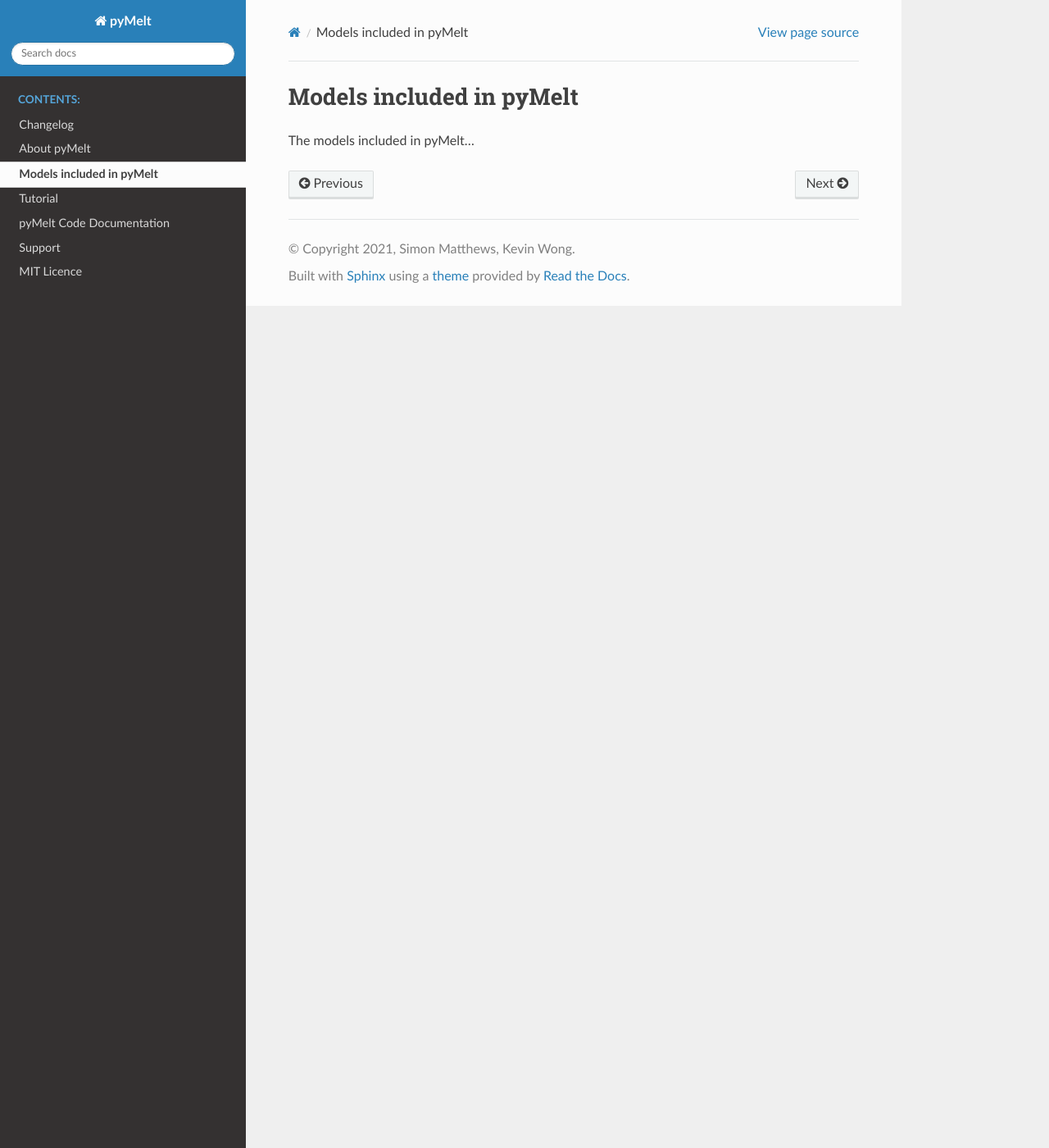
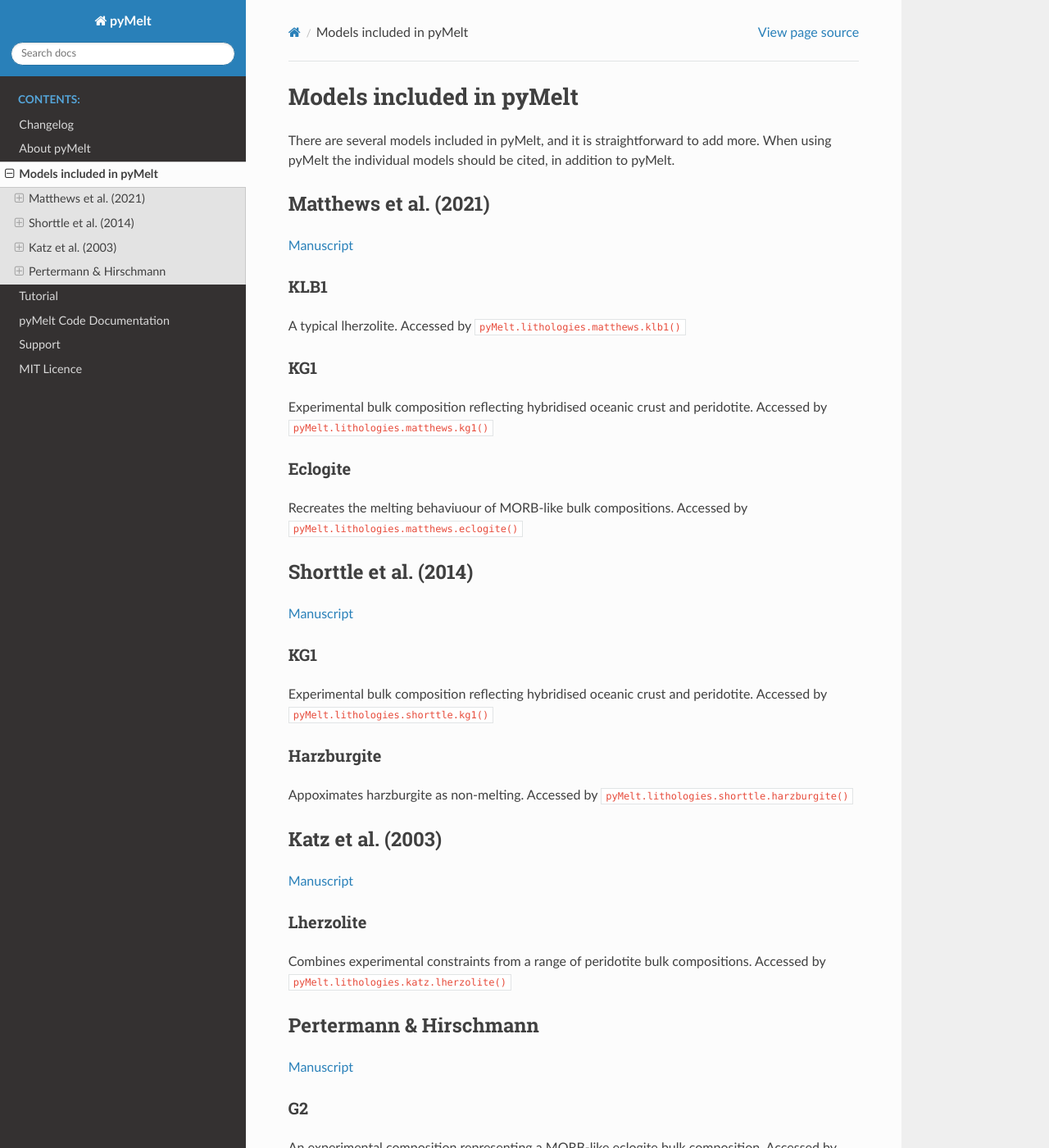
Before and after one commit to simonwmatthews/pyMelt, a Sphinx documentation site: the page built from docs/source/models.rst, in a window 1280 px wide and 1400 px high. Shown: the whole window at 82% size. Built offline with Sphinx 7.4.7 and the Read the Docs theme 2.0.0, drawn with Linux system fonts in a browser that asks for light colours; formulas are drawn with MathJax 3; some of the changed text lies outside the part shown.

Commit message:
Documentation updates

```diff
--- a/docs/source/about.rst
+++ b/docs/source/about.rst
@@ -15,6 +15,9 @@
 
    Simon Matthews, Oliver Shorttle, & Kevin Wong. (2020). simonwmatthews/pyMelt: First Release (v1.0). Zenodo. https://doi.org/10.5281/zenodo.4011814
 
+   .. image:: https://zenodo.org/badge/DOI/10.5281/zenodo.5513675.svg
+      :target: https://doi.org/10.5281/zenodo.5513675
+
 You should also cite the individual pure-lithology melting models used in the calculation. See the
 models page for more information.
 
--- a/docs/source/index.rst
+++ b/docs/source/index.rst
@@ -42,3 +42,6 @@
 * :ref:`genindex`
 * :ref:`modindex`
 * :ref:`search`
+
+.. image:: https://zenodo.org/badge/DOI/10.5281/zenodo.5513675.svg
+   :target: https://doi.org/10.5281/zenodo.5513675
--- a/docs/source/models.rst
+++ b/docs/source/models.rst
@@ -2,4 +2,55 @@
 Models included in pyMelt
 #########################
 
-The models included in pyMelt...
+There are several models included in pyMelt, and it is straightforward to add more. When using
+pyMelt the individual models should be cited, in addition to pyMelt.
+
+Matthews et al. (2021)
+----------------------
+`Manuscript <https://doi.org/10.1029/2020GC009157>`_
+
+KLB1
+^^^^
+A typical lherzolite. Accessed by ``pyMelt.lithologies.matthews.klb1()``
+
+KG1
+^^^^
+Experimental bulk composition reflecting hybridised oceanic crust and peridotite.
+Accessed by ``pyMelt.lithologies.matthews.kg1()``
+
+Eclogite
+^^^^^^^^
+Recreates the melting behaviuour of MORB-like bulk compositions.
+Accessed by ``pyMelt.lithologies.matthews.eclogite()``
+
+Shorttle et al. (2014)
+----------------------
+`Manuscript <https://doi.org/10.1016/j.epsl.2014.03.040>`_
+
+KG1
+^^^^
+Experimental bulk composition reflecting hybridised oceanic crust and peridotite.
+Accessed by ``pyMelt.lithologies.shorttle.kg1()``
+
+Harzburgite
+^^^^^^^^^^^
+Appoximates harzburgite as non-melting.
+Accessed by ``pyMelt.lithologies.shorttle.harzburgite()``
+
+Katz et al. (2003)
+------------------
+`Manuscript <https://doi.org/10.1029/2002GC000433>`_
+
+Lherzolite
+^^^^^^^^^^
+Combines experimental constraints from a range of peridotite bulk compositions.
+Accessed by ``pyMelt.lithologies.katz.lherzolite()``
+
+Pertermann & Hirschmann
+-----------------------
+`Manuscript <https://doi.org/10.1093/petrology/egg074>`_
+
+G2
+^^
+An experimental composition representing a MORB-like eclogite bulk composition.
+Accessed by ``pyMelt.lithologies.pertermann.g2()``
```
Also changed, not shown: README.md (+2 -2 lines).
